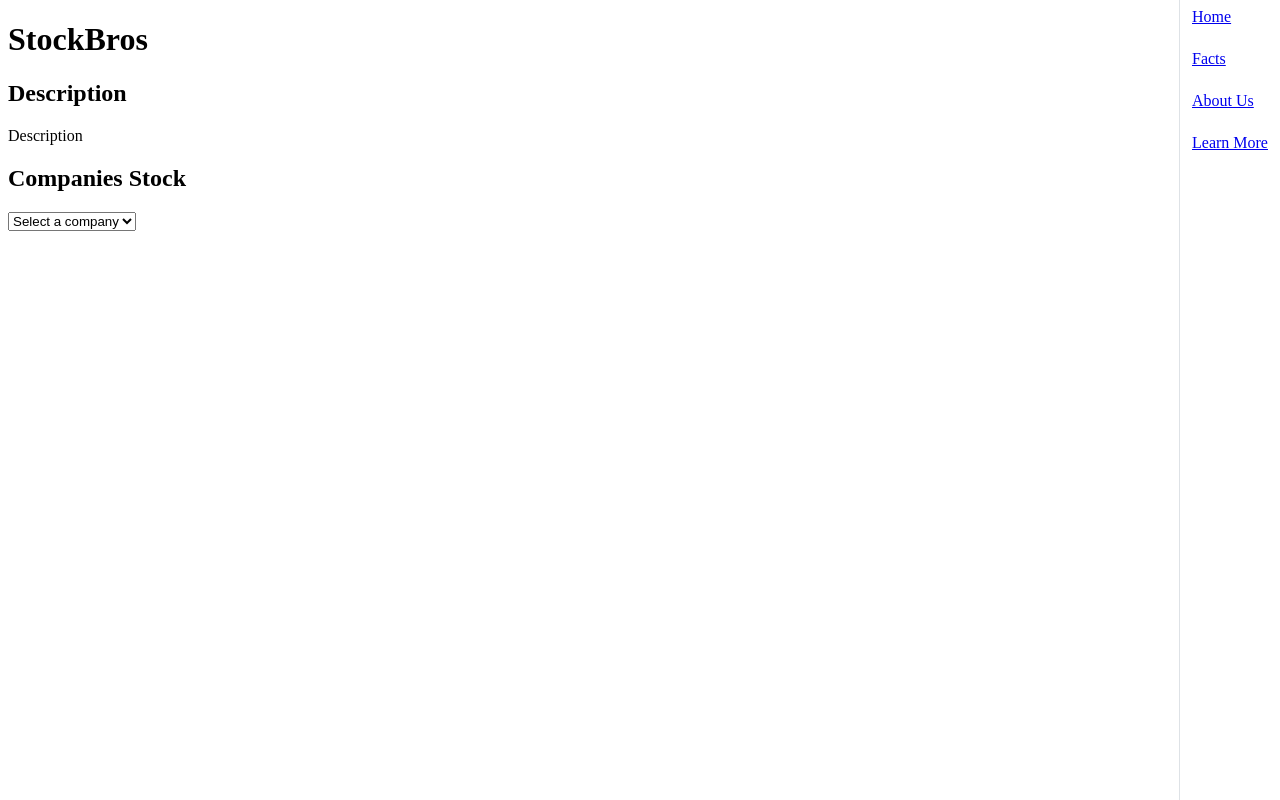
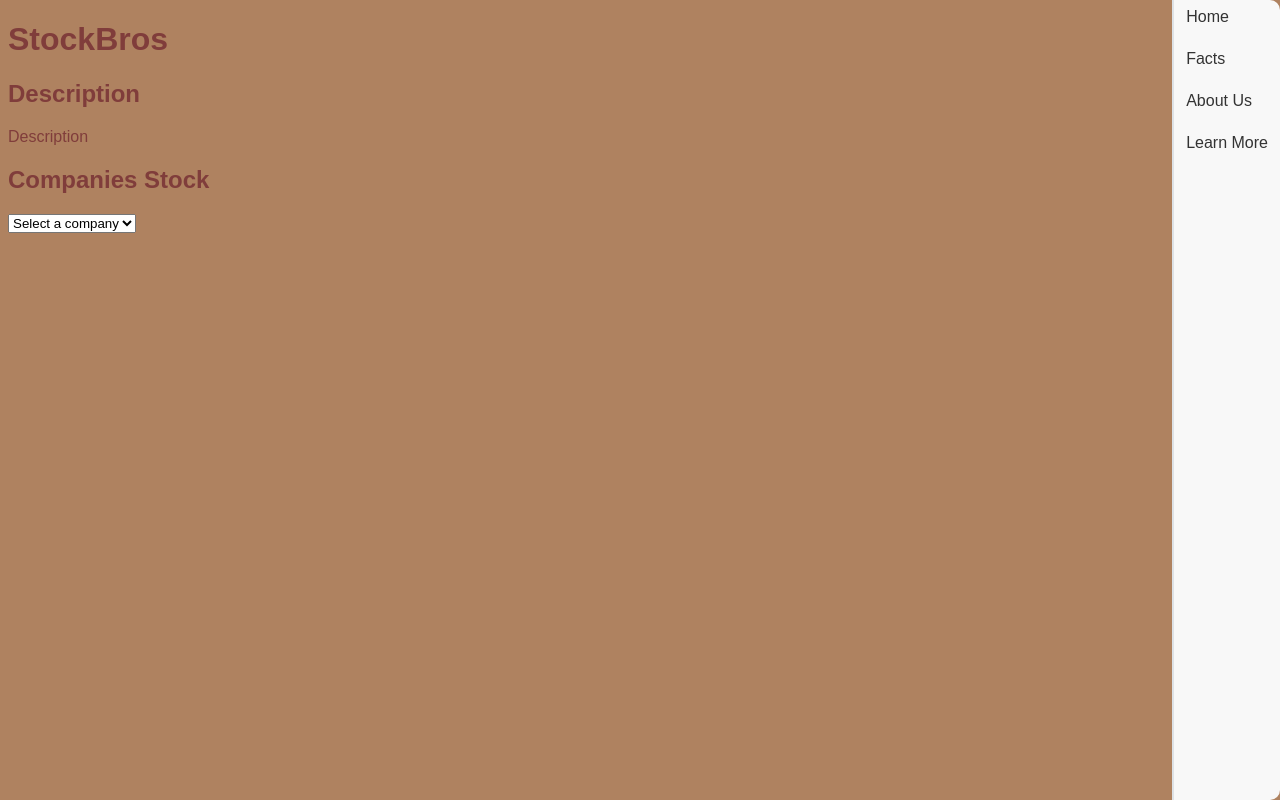
Before and after one commit to BYTE-Club-CCNY/StockBros, a React (Vite) app in the folder ByteProject/my-react-app/: page / in a window 1280 px wide. Built offline with nearby package versions, Linux system fonts and the light colour scheme.

Commit message:
pushed rounded components as well as comments on how to change the color of index.css

```diff
--- a/ByteProject/my-react-app/src/index.css
+++ b/ByteProject/my-react-app/src/index.css
@@ -1,16 +1,25 @@
-.placeholder-graph {
-  min-height: 500px; /* Larger placeholder for the graph */
-  border: 1px solid #000;
-  margin-right: 200px; /* Space for the vertical navbar */
+body {
+  background-color: #AF8260; /* @MudassirSami27 this is where i adjusted the background color */
+  color: #803D3B;
+  font-family: Arial, sans-serif; /* Clean and simple font */
 }
 
-/* Style adjustments when the viewport is less than 1200px */
+.placeholder-graph {
+  min-height: 500px;
+  border: 2px solid #ccc; /* Softer border color */
+  border-radius: 8px; /* Rounded corners */
+  margin-right: 200px;
+  background-color: #fff; /* White background for contrast */
+}
+
+/* Responsive styles for the placeholder graph */
 @media (max-width: 1199px) {
   .placeholder-graph {
-    margin-right: 100px; /* Smaller space for the navbar on smaller screens */
+    margin-right: 100px;
   }
 }
 
+/* Styles for the vertical navbar with rounded edges and cream background */
 .vertical-nav {
   min-width: 100px;
   max-width: 200px;
@@ -18,12 +27,21 @@
   position: fixed;
   top: 0;
   right: 0;
-  border-left: 1px solid #dee2e6;
+  border-left: 2px solid #dee2e6;
+  background-color: #f8f8f8; /* Matching the body background */
+  border-top-right-radius: 10px; /* Rounded top right corner */
+  border-bottom-right-radius: 10px; /* Rounded bottom right corner */
 }
 
-/* Add padding and margin to the links in the vertical navigation */
 .vertical-nav .btn-link {
-  display: block; /* Ensure each link occupies its own line */
-  padding: 8px 12px; /* Adjust padding as needed */
-  margin-bottom: 8px; /* Add margin to create space between links */
+  display: block;
+  padding: 8px 12px;
+  margin-bottom: 8px;
+  color: #333; /* Dark grey color for text */
+  text-decoration: none; /* No underlines */
 }
+
+.vertical-nav .btn-link:hover {
+  background-color: #94B0DA;
+  color: #000;
+}
```
